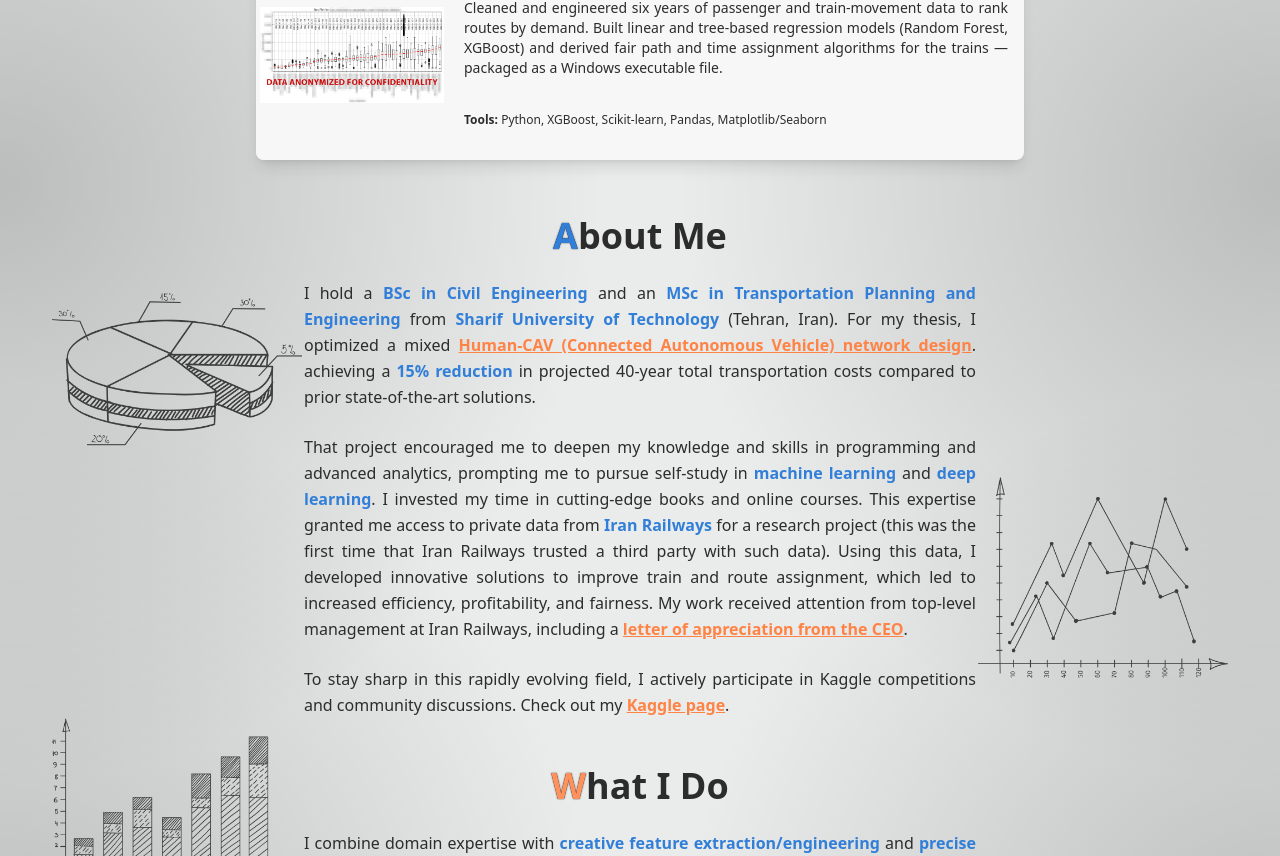
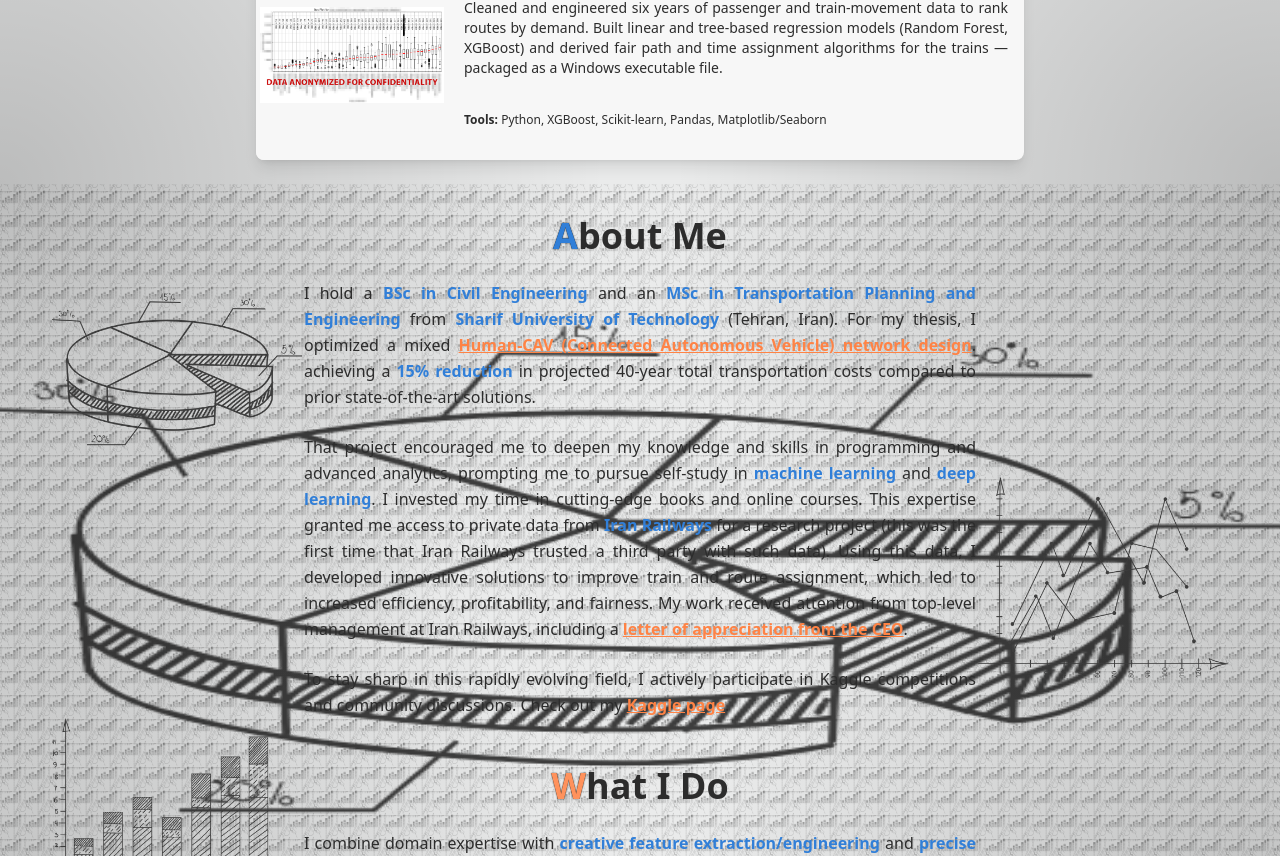
Before and after one commit to ha13ed/ha13ed-portfolio, a React (Create React App) app: page / in a window 1280 px wide. Shown: the part 1424-2280 px from the top of the page. Built offline with nearby package versions, Linux system fonts and the light colour scheme.

Commit message:
Fix bring images to background

```diff
--- a/src/AboutSection.js
+++ b/src/AboutSection.js
@@ -7,7 +7,10 @@ export default function AboutSection() {
       radial-gradient(circle at top left, rgba(0,0,0,0.2) 0%, transparent 40%),
       radial-gradient(circle at top right, rgba(0,0,0,0.2) 0%, transparent 40%),
       radial-gradient(circle at bottom left, rgba(0,0,0,0.2) 0%, transparent 40%),
-      radial-gradient(circle at bottom right, rgba(0,0,0,0.2) 0%, transparent 40%)
+      radial-gradient(circle at bottom right, rgba(0,0,0,0.2) 0%, transparent 40%),
+      url("images/1.png"),
+      url("images/2.png"),
+      url("images/3.png")
     `,
     backgroundSize: "auto, auto, auto, auto, 100% 100%, 24px 24px, 24px 24px",
     backgroundPosition: "0 0, 0 0, 0 0, 0 0, 0 0, 0 0, 12px 12px",
@@ -135,7 +138,7 @@ export default function AboutSection() {
             {isLetterTooltipVisible && (
               <div className="absolute -top-16 left-1/2 transform -translate-x-1/2 z-10">
                 <img
-                  src="/images/Appreciation_Letter_Thumb.jpg"
+                  src="images/Appreciation_Letter_Thumb.jpg"
                   alt="Appreciation Letter thumbnail"
                   className="w-200 h-auto rounded shadow-med"
                   loading="lazy"
@@ -205,7 +208,7 @@ export default function AboutSection() {
             onClick={(e) => e.stopPropagation()}
           >
             <img
-              src="/images/Appreciation_Letter_1.jpg"
+              src="images/Appreciation_Letter_1.jpg"
               alt="Letter of Appreciation from the CEO of Iran's Railway"
               className="w-full object-contain"
               loading="lazy"
```
